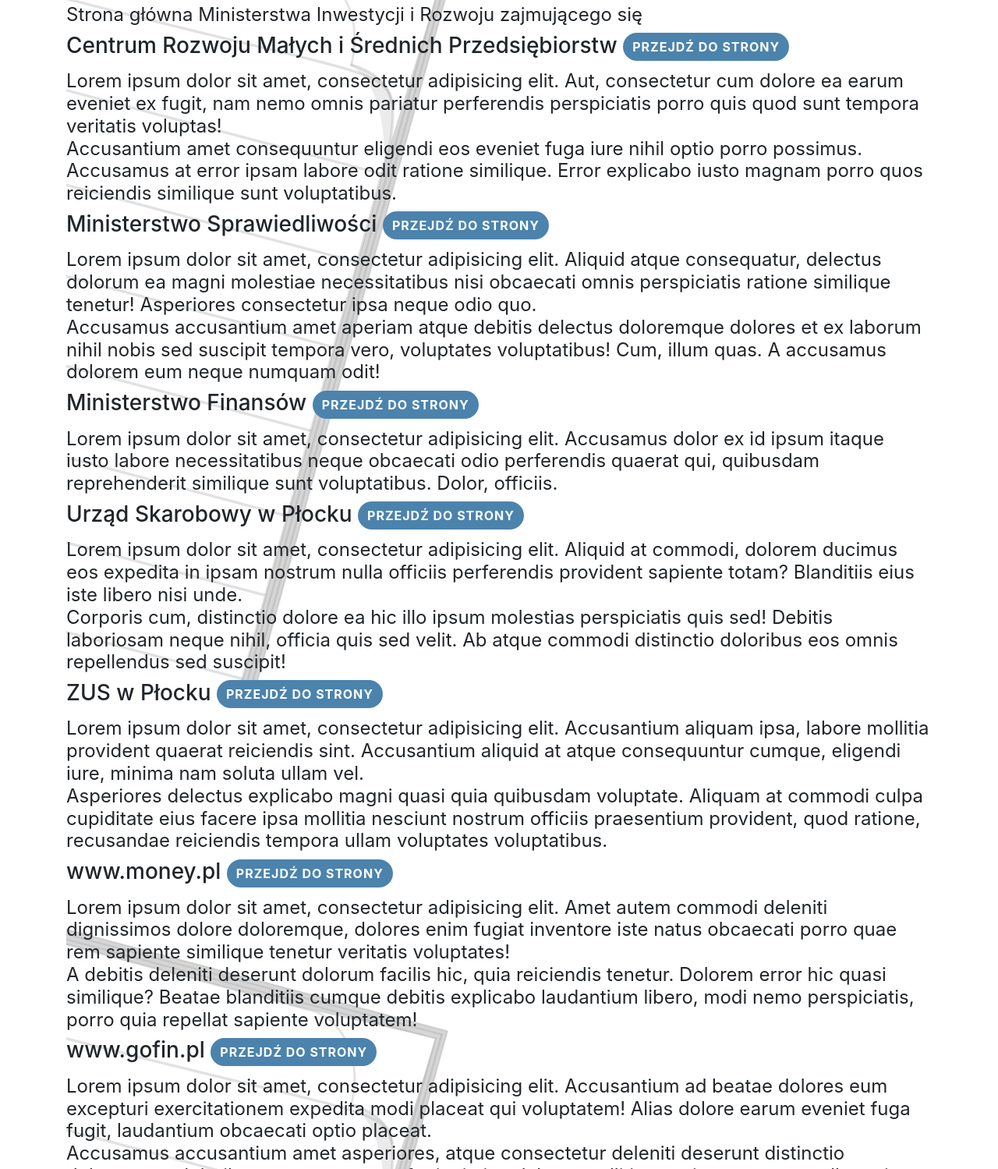
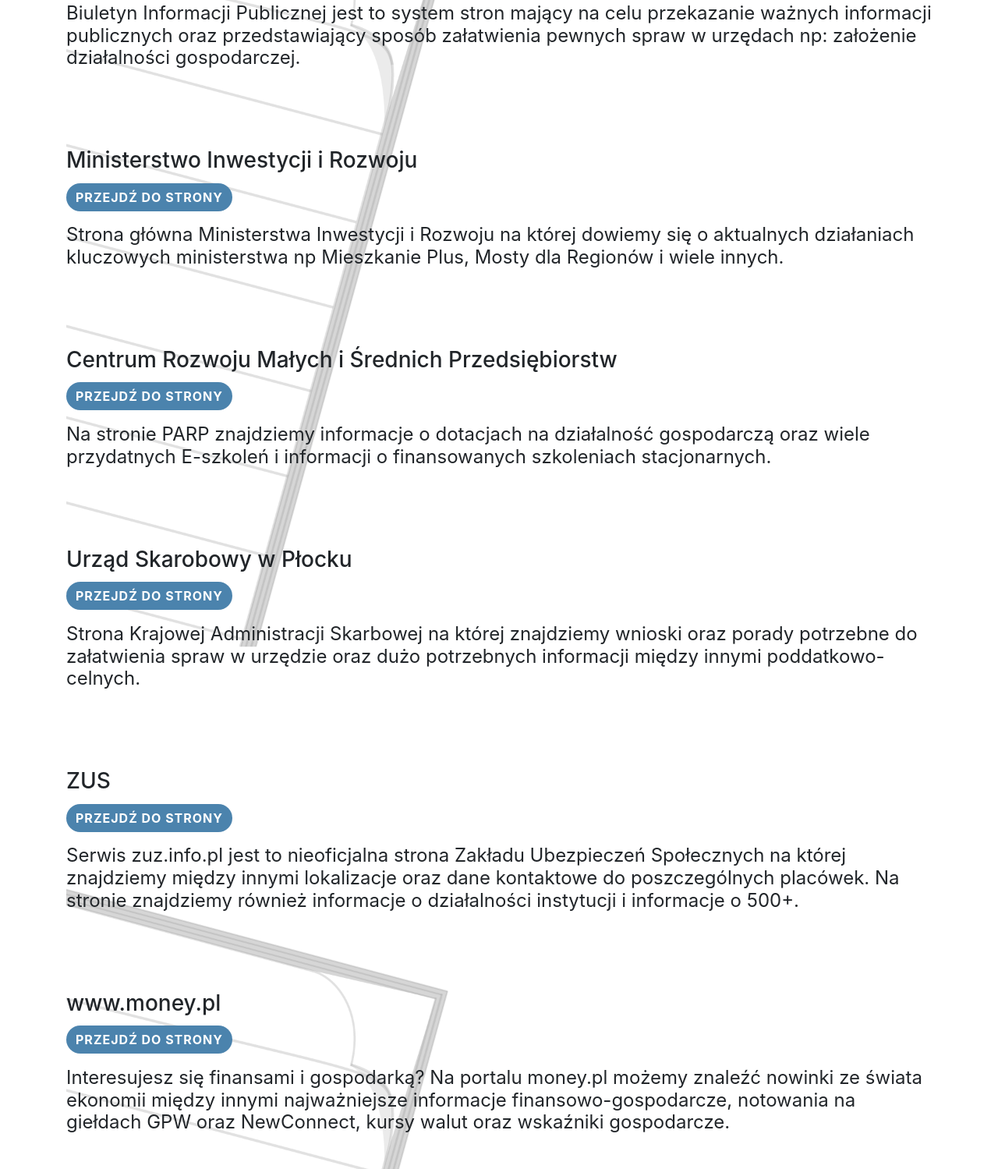
Before and after one commit to Haiowaty/ShakeOut, a plain HTML site: page linki/index.html in a window 1280 px wide. Shown: the part 1301-2800 px from the top of the page at 78% size. Drawn offline with nearby package versions, Linux system fonts and the light colour scheme.

Commit message:
linki change dawajcie tło

```diff
--- a/css/links.css
+++ b/css/links.css
@@ -8,14 +8,15 @@
     text-align: center;
 }
 #linki h2 {
-    margin:5% 0;
+    margin:1% 0;
     font-size: 1.5em;
     text-align: center;
     position: relative;
 
 }
 #linki h4 {
- font-weight: normal;
+    font-weight: normal;
+    margin-bottom: 9%;
 }
 
 
@@ -54,6 +55,7 @@
 }
 
 #linki .btn{
+    margin-bottom: 1.5%;
     border:none;
     background-color: #4b83ad;
     color:#fff;
--- a/linki/index.html
+++ b/linki/index.html
@@ -89,7 +89,8 @@
 
         <div class="linkiV2 d-block">
             <div class="link-title ">
-                <h3 class="card-title">Płock.eu <a target="_blank" href="http://plock.eu/pl/" class="btn btn-primary">Przejdź do strony</a></h3>
+                <h3 class="card-title">Płock.eu</h3>
+                <a target="_blank" href="http://plock.eu/pl/" class="btn btn-primary">Przejdź do strony</a>
                 <h4>
                     <div>Oficjalna strona Urzędu Miasta Płock na której oprócz najświeższych aktualności i wydarzeń z miasta, znajdziemy kontakt oraz wiele potrzebnych informacji między innymi o funduszach UE.
                         W przypadku gdy posiadamy Profil zaufany otrzymany w systemie e-PUAP, Podpis Kwalifikowany lub Podpis elektroniczny wydany przez Urząd Miasta Płock możemy skożystać z E-urzędu w którym można składać wnioski do rozpatrzenia ONLINE.
@@ -98,7 +99,8 @@
             </div>
 
             <div class="link-title ">
-                <h3 class="card-title">Biuletyn Informacji Publicznej Płock <a target="_blank" href="http://bip.ump.pl/" class="btn btn-primary">Przejdź do strony</a></h3>
+                <h3 class="card-title">Biuletyn Informacji Publicznej Płock </h3>
+                <a target="_blank" href="http://bip.ump.pl/" class="btn btn-primary">Przejdź do strony</a>
                 <h4>
                     <div>
                         Biuletyn Informacji Publicznej jest to system stron mający na celu przekazanie ważnych informacji publicznych oraz przedstawiający sposób załatwienia pewnych spraw w urzędach np: założenie działalności gospodarczej.
@@ -107,91 +109,43 @@
             </div>
 
             <div class="link-title ">
-                <h3 class="card-title">Ministerstwo Inwestycji i Rozwoju <a  target="_blank" href="https://www.miir.gov.pl/" class="btn btn-primary">Przejdź do strony</a></h3>
+                <h3 class="card-title">Ministerstwo Inwestycji i Rozwoju</h3>
+                <a  target="_blank" href="https://www.miir.gov.pl/" class="btn btn-primary">Przejdź do strony</a>
                 <h4>
-                  Strona główna Ministerstwa Inwestycji i Rozwoju zajmującego się
+                  Strona główna Ministerstwa Inwestycji i Rozwoju na której dowiemy się o aktualnych działaniach kluczowych ministerstwa np Mieszkanie Plus, Mosty dla Regionów i wiele innych.
                 </h4>
             </div>
 
             <div class="link-title ">
-                <h3 class="card-title">Centrum Rozwoju Małych i Średnich Przedsiębiorstw <a target="_blank" href="https://www.parp.gov.pl/" class="btn btn-primary">Przejdź do strony</a></h3>
+                <h3 class="card-title">Centrum Rozwoju Małych i Średnich Przedsiębiorstw </h3>
+                <a target="_blank" href="https://www.parp.gov.pl/" class="btn btn-primary">Przejdź do strony</a>
                 <h4>
-                    <div>Lorem ipsum dolor sit amet, consectetur adipisicing elit. Aut, consectetur cum dolore ea earum
-                        eveniet ex fugit, nam nemo omnis pariatur perferendis perspiciatis porro quis quod sunt tempora
-                        veritatis voluptas!
-                    </div>
-                    <div>Accusantium amet consequuntur eligendi eos eveniet fuga iure nihil optio porro possimus.
-                        Accusamus at error ipsam labore odit ratione similique. Error explicabo iusto magnam porro quos
-                        reiciendis similique sunt voluptatibus.
-                    </div>
+                    Na stronie PARP znajdziemy informacje o dotacjach na działalność gospodarczą oraz wiele przydatnych E-szkoleń i informacji o finansowanych szkoleniach stacjonarnych.
                 </h4>
             </div>
 
             <div class="link-title ">
-                <h3 class="card-title">Ministerstwo Sprawiedliwości <a target="_blank" href="https://www.ms.gov.pl/" class="btn btn-primary">Przejdź do strony</a></h3>
+                <h3 class="card-title">Urząd Skarobowy w Płocku </h3>
+                <a target="_blank" href="http://www.mazowieckie.kas.gov.pl/urzad-skarbowy-w-plocku" class="btn btn-primary">Przejdź do strony</a>
                 <h4>
-                    <div>Lorem ipsum dolor sit amet, consectetur adipisicing elit. Aliquid atque consequatur, delectus
-                        dolorum ea magni molestiae necessitatibus nisi obcaecati omnis perspiciatis ratione similique
-                        tenetur! Asperiores consectetur ipsa neque odio quo.
-                    </div>
-                    <div>Accusamus accusantium amet aperiam atque debitis delectus doloremque dolores et ex laborum
-                        nihil nobis sed suscipit tempora vero, voluptates voluptatibus! Cum, illum quas. A accusamus
-                        dolorem eum neque numquam odit!
-                    </div>
+                    Strona Krajowej Administracji Skarbowej na której znajdziemy wnioski oraz porady potrzebne do załatwienia spraw w urzędzie oraz dużo potrzebnych informacji między innymi poddatkowo-celnych.
                 </h4>
             </div>
 
             <div class="link-title ">
-                <h3 class="card-title">Ministerstwo Finansów  <a target="_blank" href="https://www.gov.pl/web/finanse" class="btn btn-primary">Przejdź do strony</a></h3>
+                <h3 class="card-title">ZUS </h3>
+                <a target="_blank" href="https://www.zus.info.pl/zus-plock/" class="btn btn-primary">Przejdź do strony</a>
                 <h4>
-                    <div>Lorem ipsum dolor sit amet, consectetur adipisicing elit. Accusamus dolor ex id ipsum itaque
-                        iusto labore necessitatibus neque obcaecati odio perferendis quaerat qui, quibusdam
-                        reprehenderit similique sunt voluptatibus. Dolor, officiis.
-                    </div>
-
-                </h4>
-            </div>
-
-            <div class="link-title ">
-                <h3 class="card-title">Urząd Skarobowy w Płocku  <a target="_blank" href="http://www.mazowieckie.kas.gov.pl/urzad-skarbowy-w-plocku" class="btn btn-primary">Przejdź do strony</a></h3>
-                <h4>
-                    <div>Lorem ipsum dolor sit amet, consectetur adipisicing elit. Aliquid at commodi, dolorem ducimus
-                        eos expedita in ipsam nostrum nulla officiis perferendis provident sapiente totam? Blanditiis
-                        eius iste libero nisi unde.
-                    </div>
-                    <div>Corporis cum, distinctio dolore ea hic illo ipsum molestias perspiciatis quis sed! Debitis
-                        laboriosam neque nihil, officia quis sed velit. Ab atque commodi distinctio doloribus eos omnis
-                        repellendus sed suscipit!
-                    </div>
-                </h4>
-            </div>
-
-            <div class="link-title ">
-                <h3 class="card-title">ZUS w Płocku  <a target="_blank" href="https://www.zus.info.pl/zus-plock/" class="btn btn-primary">Przejdź do strony</a></h3>
-                <h4>
-                    <div>Lorem ipsum dolor sit amet, consectetur adipisicing elit. Accusantium aliquam ipsa, labore
-                        mollitia provident quaerat reiciendis sint. Accusantium aliquid at atque consequuntur cumque,
-                        eligendi iure, minima nam soluta ullam vel.
-                    </div>
-                    <div>Asperiores delectus explicabo magni quasi quia quibusdam voluptate. Aliquam at commodi culpa
-                        cupiditate eius facere ipsa mollitia nesciunt nostrum officiis praesentium provident, quod
-                        ratione, recusandae reiciendis tempora ullam voluptates voluptatibus.
-                    </div>
+                    Serwis zuz.info.pl jest to nieoficjalna strona Zakładu Ubezpieczeń Społecznych na której znajdziemy między innymi lokalizacje oraz dane kontaktowe do poszczególnych placówek. Na stronie znajdziemy również informacje o działalności instytucji i informacje o 500+.
                 </h4>
             </div>
 
             <div class="link-title ">
 
-                <h3 class="card-title">www.money.pl  <a target="_blank" href="https://www.money.pl/" class="btn btn-primary">Przejdź do strony</a></h3>
+                <h3 class="card-title">www.money.pl  </h3>
+                <a target="_blank" href="https://www.money.pl/" class="btn btn-primary">Przejdź do strony</a>
                 <h4>
-                    <div>Lorem ipsum dolor sit amet, consectetur adipisicing elit. Amet autem commodi deleniti
-                        dignissimos dolore doloremque, dolores enim fugiat inventore iste natus obcaecati porro quae rem
-                        sapiente similique tenetur veritatis voluptates!
-                    </div>
-                    <div>A debitis deleniti deserunt dolorum facilis hic, quia reiciendis tenetur. Dolorem error hic
-                        quasi similique? Beatae blanditiis cumque debitis explicabo laudantium libero, modi nemo
-                        perspiciatis, porro quia repellat sapiente voluptatem!
-                    </div>
+                    Interesujesz się finansami i gospodarką? Na portalu money.pl możemy znaleźć nowinki ze świata ekonomii między innymi najważniejsze informacje finansowo-gospodarcze, notowania na giełdach GPW oraz NewConnect, kursy walut oraz wskaźniki gospodarcze.
                 </h4>
 
 
@@ -199,16 +153,10 @@
 
             <div class="link-title ">
 
-                <h3 class="card-title">www.gofin.pl  <a target="_blank" href="https://www.gofin.pl/" class="btn btn-primary">Przejdź do strony</a></h3>
+                <h3 class="card-title">www.gofin.pl </h3>
+                <a target="_blank" href="https://www.gofin.pl/" class="btn btn-primary">Przejdź do strony</a>
                 <h4>
-                    <div>Lorem ipsum dolor sit amet, consectetur adipisicing elit. Accusantium ad beatae dolores eum
-                        excepturi exercitationem expedita modi placeat qui voluptatem! Alias dolore earum eveniet fuga
-                        fugit, laudantium obcaecati optio placeat.
-                    </div>
-                    <div>Accusamus accusantium amet asperiores, atque consectetur deleniti deserunt distinctio
-                        doloremque doloribus eaque error est fugiat in iure labore mollitia nesciunt nostrum nulla optio
-                        quaerat qui repellat sunt vel veniam voluptates?
-                    </div>
+                    Potrzebujesz informacji na temat Prawa Pracy, Rachunkowości bądź o Składkach, Zasiłkach i Emeryturach? Jeśli tak to koniecznie odwiedź Gofin.pl portal Podatkowo Księgowy na którym eksperci z wielu dziedzin udzielają porad które mogą  pomóc Ci znaleźć odpowiedź na nurtujące Cię pytania.
                 </h4>
 
 
@@ -216,48 +164,30 @@
 
             <div class="link-title ">
 
-                <h3 class="card-title">podatki.biz  <a target="_blank" href="https://www.podatki.biz/" class="btn btn-primary">Przejdź do strony</a></h3>
+                <h3 class="card-title">podatki.biz </h3>
+                <a target="_blank" href="https://www.podatki.biz/" class="btn btn-primary">Przejdź do strony</a>
                 <h4>
-                    <div>Lorem ipsum dolor sit amet, consectetur adipisicing elit. Dicta enim odio provident sunt totam.
-                        Animi, deleniti dolorem, harum illo inventore itaque molestias nisi non odio odit optio
-                        perspiciatis quam veniam.
-                    </div>
-                    <div>Ad assumenda earum et incidunt, ipsam iste, itaque molestiae molestias nobis pariatur
-                        praesentium quos repudiandae rerum! Cum dolore, ducimus eos fugit illo in porro quaerat rerum!
-                        Nesciunt praesentium qui voluptatem.
-                    </div>
+                    Mały i duży podatnik znajdzie na tej stronie wiele przydatnych informacji na temat podatków oraz potrzebne narzędzia podatnika między innymi takie jak kalkulator wynagrodzeń bądź kalkulator VAT.
                 </h4>
 
             </div>
 
             <div class="link-title ">
 
-                <h3 class="card-title">CEIDG <a target="_blank" href="https://www.money.pl/" class="btn btn-primary">Przejdź do strony</a></h3>
+                <h3 class="card-title">CEIDG</h3>
+                <a target="_blank" href="https://www.money.pl/" class="btn btn-primary">Przejdź do strony</a>
                 <h4>
-                    <div>Lorem ipsum dolor sit amet, consectetur adipisicing elit. Asperiores beatae debitis id iusto
-                        nam quaerat tempore tenetur voluptatem. Deleniti deserunt distinctio dolore dolores dolorum id
-                        libero nihil saepe similique vero.
-                    </div>
-                    <div>A amet beatae dicta distinctio dolor dolorem, dolores earum et eveniet excepturi illum itaque
-                        iure labore modi mollitia natus nihil odit quidem ratione rerum sed sint sit suscipit ullam,
-                        vitae!
-                    </div>
+                Strona główna Centralnej Ewidencjii i Informacjii o Działalności Gospodarczej na której między innymi możemy założyć spółkę bądź działalność ONLINE. Na stronie znajdziemy również wiele przydatnych informacji o obowiązujących przepisach.
                 </h4>
 
             </div>
 
             <div class="link-title ">
 
-                <h3 class="card-title">firmy.net   <a target="_blank" href="http://www.firmy.net/" class="btn btn-primary">Przejdź do strony</a></h3>
+                <h3 class="card-title">firmy.net  </h3>
+                <a target="_blank" href="http://www.firmy.net/" class="btn btn-primary">Przejdź do strony</a>
                 <h4>
-                    <div>Lorem ipsum dolor sit amet, consectetur adipisicing elit. Aliquid commodi dignissimos dolores
-                        id, laudantium maxime necessitatibus nisi perferendis placeat quisquam sint sunt velit vero! Ad
-                        blanditiis illo in odio saepe?
-                    </div>
-                    <div>Culpa, natus, veritatis? Beatae consequatur deserunt doloribus impedit iure laborum, maiores
-                        neque nesciunt odit quam quas ratione rem rerum sint voluptatem! Accusamus ad assumenda earum
-                        labore nobis repellendus saepe voluptatibus!
-                    </div>
+                Ogólnoeuropejski katalog biznesowy w skład którego wchodzi wiele firm z różnoronych dziedzin. Katalog umożliwia znalezienie najbliższej działalności w okolicy dzięki czemu klienci mają łatwiejszy dostęp do lokalnych firm.
                 </h4>
 
 
@@ -265,16 +195,10 @@
 
             <div class="link-title ">
 
-                <h3 class="card-title">LinkedIn  <a target="_blank" href="https://pl.linkedin.com/" class="btn btn-primary">Przejdź do strony</a></h3>
+                <h3 class="card-title">LinkedIn </h3>
+                <a target="_blank" href="https://pl.linkedin.com/" class="btn btn-primary">Przejdź do strony</a>
                 <h4>
-                    <div>Lorem ipsum dolor sit amet, consectetur adipisicing elit. Amet corporis cupiditate dolores,
-                        esse eveniet exercitationem facere in molestiae nam neque perspiciatis quia, quod reiciendis
-                        reprehenderit tempore. Eum maxime neque quaerat?
-                    </div>
-                    <div>Autem consequatur consequuntur dignissimos dolore, dolorem doloremque et, excepturi nam
-                        nesciunt odit optio placeat praesentium quaerat quas quod quos repellendus sit totam. Commodi
-                        dolor esse fugiat laborum quae rem suscipit!
-                    </div>
+                    Portal społecznościowy dla ludzi przedsiębiorczych na którym można nawiązać typowo zawodowo-biznesowe kontakty.
                 </h4>
             </div>
         </div>
```
